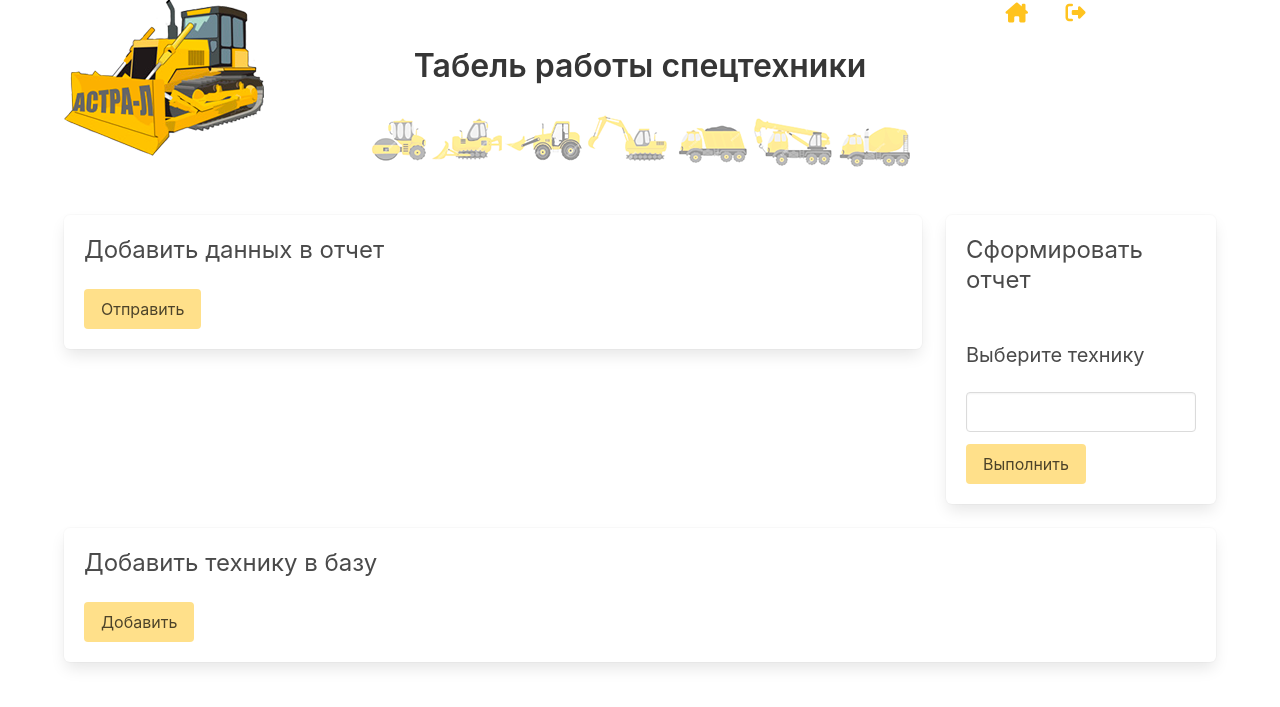
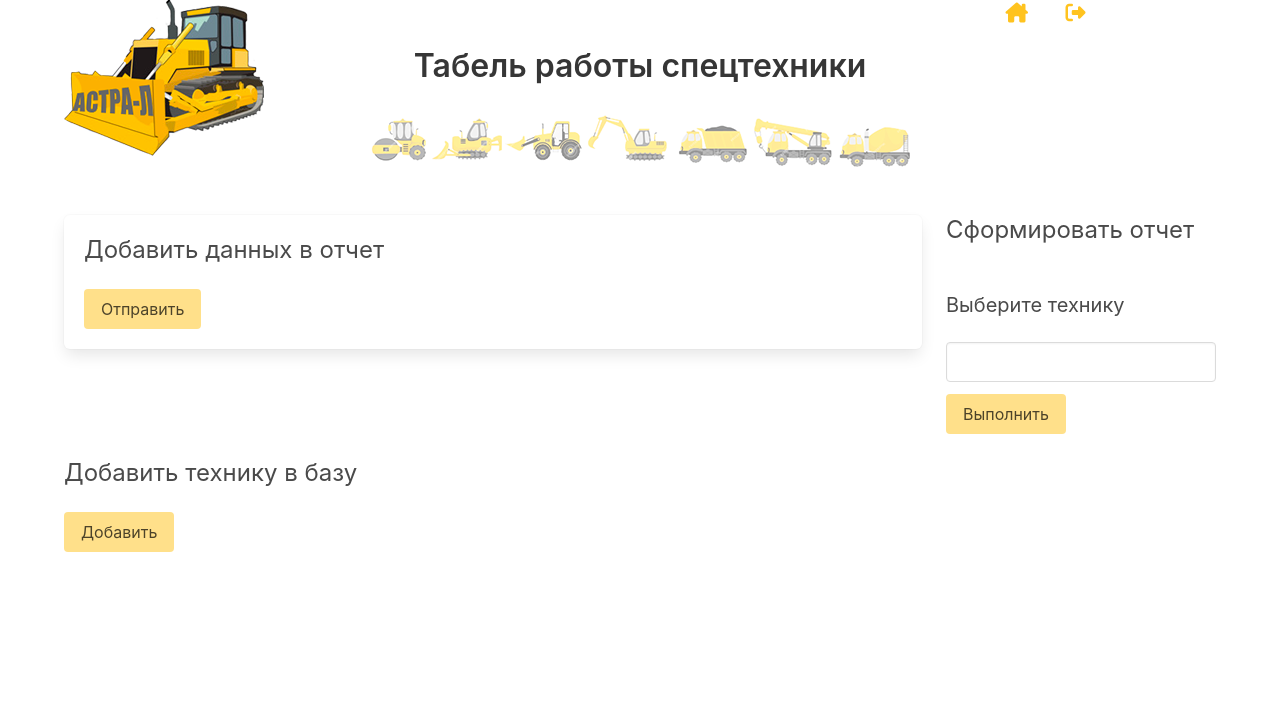
Before and after one commit to Spalm/Spectehnica_flask, a Python web app: template spectehnika/templates/core/main.html in a window 1280 px wide. Shown: the top 707 px of the page. Run offline with Jinja, Linux system fonts and the light colour scheme; the template is opened without the code that fills it, so the values that code supplies are empty; some libraries are stand-ins or nearby versions.

Commit message:
del class="box"

```diff
--- a/spectehnika/templates/base/base_core.html
+++ b/spectehnika/templates/base/base_core.html
@@ -28,9 +28,7 @@
 					</div>
 				</div>
 				<div class="column is-one-quarter">
-					<div class="box">
-						{% block center_right %}{% endblock center_right %}
-					</div>
+					{% block center_right %}{% endblock center_right %}
 				</div>
 			</div>
 		</div>
@@ -38,9 +36,7 @@
 
 	<div class="block">
 		<div class="container">
-			<div class="box">
-				{% block footer %}{% endblock footer %}
-			</div>
+			{% block footer %}{% endblock footer %}
 		</div>
 	</div>
 {% endblock body %}
```
